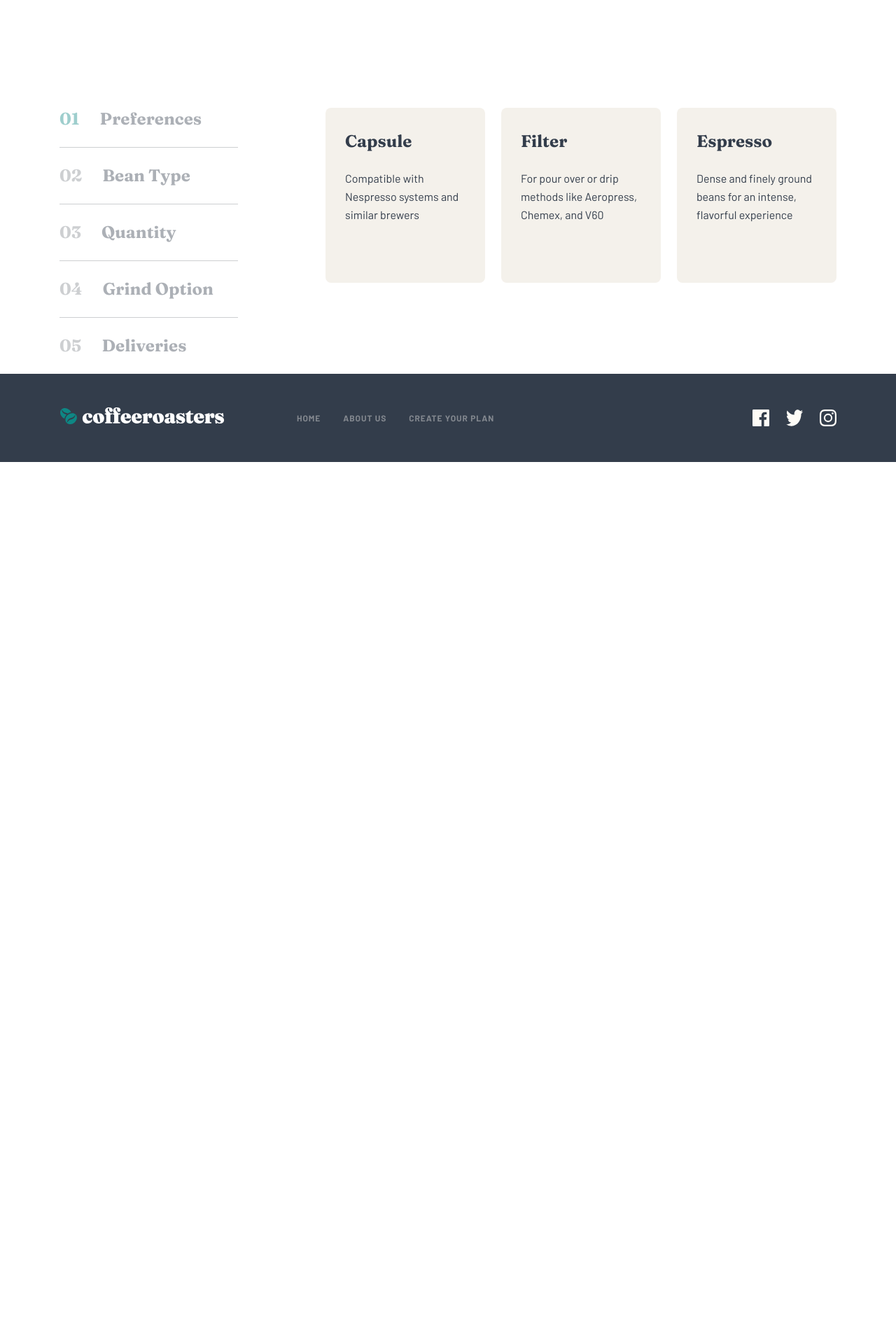
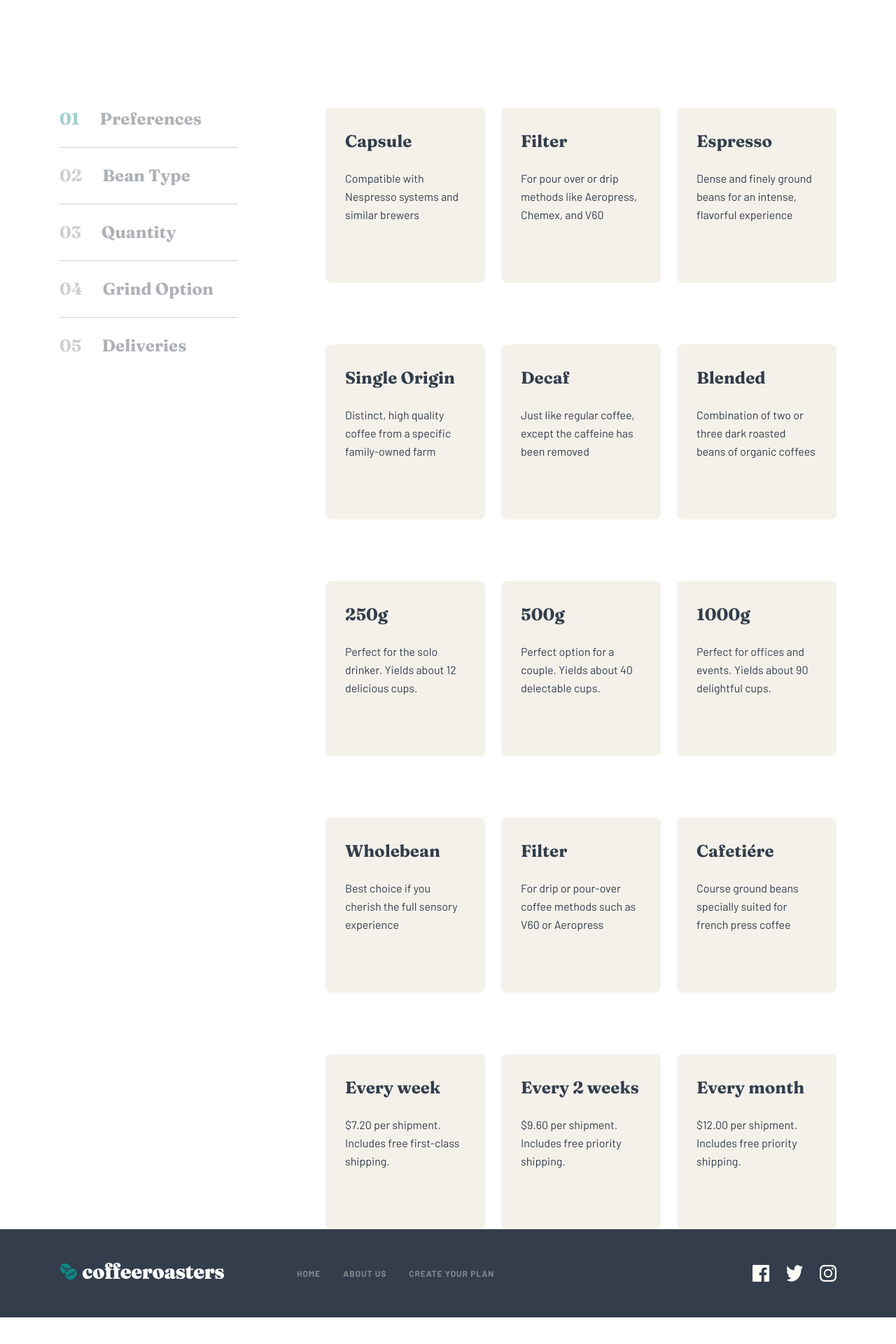
Before and after one commit to DanoBroz/coffeeroasters-subscription, a Next.js app: page /create in a window 1280 px wide. Shown: the part 1367-3287 px from the top of the page at 70% size. Before the commit the page ends 2115 px from the top, so only its background shows below. Built offline with nearby package versions, Linux system fonts and the light colour scheme.

Commit message:
add options for customer with data

```diff
--- a/components/index.ts
+++ b/components/index.ts
@@ -5,3 +5,4 @@ export { Jumbotron } from './Jumbotron'
 export { Button } from './Button'
 export { WhyItem } from './WhyItem'
 export { HowStep } from './HowStep'
+export { OptionsSelect } from './OptionsSelect'
--- /dev/null
+++ b/data/OptionsData.ts
@@ -0,0 +1,42 @@
+export const OptionsData = {
+    preferences: [
+        { heading: 'Capsule', text: 'Compatible with Nespresso systems and similar brewers' },
+        { heading: 'Filter', text: 'For pour over or drip methods like Aeropress, Chemex, and V60' },
+        {
+            heading: 'Espresso',
+            text: 'Dense and finely ground beans for an intense, flavorful experience',
+        },
+    ],
+    beanType: [
+        { heading: 'Single Origin', text: 'Distinct, high quality coffee from a specific family-owned farm' },
+        { heading: 'Decaf', text: 'Just like regular coffee, except the caffeine has been removed' },
+        {
+            heading: 'Blended',
+            text: 'Combination of two or three dark roasted beans of organic coffees',
+        },
+    ],
+    quantity: [
+        { heading: '250g', text: 'Perfect for the solo drinker. Yields about 12 delicious cups.' },
+        { heading: '500g', text: 'Perfect option for a couple. Yields about 40 delectable cups.' },
+        {
+            heading: '1000g',
+            text: 'Perfect for offices and events. Yields about 90 delightful cups.',
+        },
+    ],
+    grindOption: [
+        { heading: 'Wholebean', text: 'Best choice if you cherish the full sensory experience' },
+        { heading: 'Filter', text: 'For drip or pour-over coffee methods such as V60 or Aeropress' },
+        {
+            heading: 'Cafetiére',
+            text: 'Course ground beans specially suited for french press coffee',
+        },
+    ],
+    deliveries: [
+        { heading: 'Every week', text: '$7.20 per shipment. Includes free first-class shipping.' },
+        { heading: 'Every 2 weeks', text: '$9.60 per shipment. Includes free priority shipping.' },
+        {
+            heading: 'Every month',
+            text: '$12.00 per shipment. Includes free priority shipping.',
+        },
+    ]
+}
--- /dev/null
+++ b/data/index.ts
@@ -0,0 +1 @@
+export { OptionsData } from './OptionsData'
--- a/pages/create.tsx
+++ b/pages/create.tsx
@@ -1,7 +1,8 @@
 import classnames from 'classnames'
 import { Dispatch, MouseEvent, SetStateAction, useEffect, useState } from 'react'
-import { Jumbotron } from '../components'
+import { Jumbotron, OptionsSelect } from '../components'
 import { HowSection, PageContainer } from '../containers'
+import { OptionsData } from '../data'
 
 type Option = string | undefined
 
@@ -24,11 +25,6 @@ function Create() {
         console.log(preferences, beanType, quantity, grindOption, deliveries)
     }, [preferences, beanType, quantity, grindOption, deliveries])
 
-    const handleOptionChange = (e: MouseEvent, value: string, setFunction: Dispatch<SetStateAction<Option>>) => {
-        e.preventDefault()
-        setFunction(value)
-    }
-
     return (
         <PageContainer>
             <div className='container'>
@@ -49,7 +45,7 @@ function Create() {
                     className='mb-[168px] py-[100px] px-[85px]'
                 />
                 <div className='grid grid-cols-[255px_minmax(328px,_1fr)] gap-x-[125px] px-[85px]'>
-                    <div className='grid'>
+                    <div className='sticky top-14 flex h-max flex-col items-start [&>a]:w-full'>
                         {['Preferences', 'Bean Type', 'Quantity', 'Grind Option', 'Deliveries'].map((item, index) => (
                             <a
                                 href={`#${item.toLowerCase().split(' ').join('-')}`}
@@ -61,32 +57,32 @@ function Create() {
                             </a>
                         ))}
                     </div>
-                    <form className='grid'>
-                        <div className='grid grid-cols-3 gap-x-[23px]'>
-                            {[
-                                { heading: 'Capsule', text: 'Compatible with Nespresso systems and similar brewers' },
-                                { heading: 'Filter', text: 'For pour over or drip methods like Aeropress, Chemex, and V60' },
-                                {
-                                    heading: 'Espresso',
-                                    text: 'Dense and finely ground beans for an intense, flavorful experience',
-                                },
-                            ].map((item, index) => (
-                                <button
-                                    key={`${item.heading}-${index}`}
-                                    className={classnames(
-                                        'flex h-[250px] flex-col gap-6 rounded-lg px-7 py-8 text-left transition-colors',
-                                        {
-                                            'bg-[#F4F1EB] text-darkGreyBlue hover:bg-paleOrange': preferences !== item.heading,
-                                            'bg-darkCyan text-lightCream': preferences === item.heading,
-                                        }
-                                    )}
-                                    onClick={(e) => handleOptionChange(e, item.heading, setPreferences)}
-                                >
-                                    <span className='block font-fraunces text-2xl font-bold'>{item.heading}</span>
-                                    <span className='font-ligth block font-barlow leading-[26px]'>{item.text}</span>
-                                </button>
-                            ))}
-                        </div>
+                    <form className='grid justify-start gap-y-[88px]'>
+                        <OptionsSelect
+                            data={OptionsData.preferences}
+                            select={preferences}
+                            setSelect={setPreferences}
+                        />
+                        <OptionsSelect
+                            data={OptionsData.beanType}
+                            select={beanType}
+                            setSelect={setBeanType}
+                        />
+                        <OptionsSelect
+                            data={OptionsData.quantity}
+                            select={quantity}
+                            setSelect={setQuantity}
+                        />
+                        <OptionsSelect
+                            data={OptionsData.grindOption}
+                            select={grindOption}
+                            setSelect={setGrindOption}
+                        />
+                        <OptionsSelect
+                            data={OptionsData.deliveries}
+                            select={deliveries}
+                            setSelect={setDeliveries}
+                        />
                     </form>
                 </div>
             </div>
```
